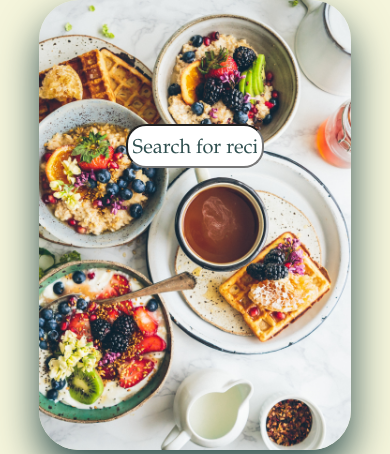
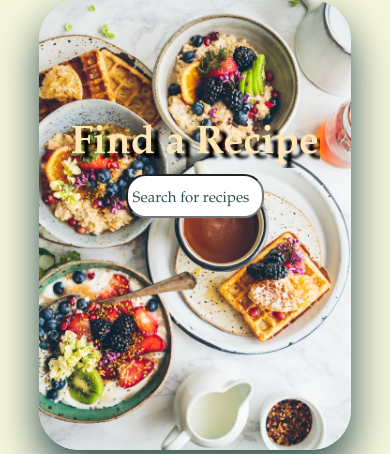
Before and after one commit to rumeleazar/FlaskSampleProject, a Flask app: a page that uses templates/layout.html in a window 390 px wide. Shown: the part 151-605 px from the top of the page. Run offline with Flask 2, Linux system fonts and the light colour scheme; a user stored in the database is signed in; data comes from the database, SQL or seed files in the repository; some libraries are stand-ins or nearby versions.

Commit message:
Changed responsiveness of some features

```diff
--- a/static/style.css
+++ b/static/style.css
@@ -631,7 +631,7 @@ nav ul a{
 	height: 30px;
 	width: 40%;
 	padding: 5px;
-	margin:0;
+	margin:auto;
 	border-radius: 20px;
 	font-size: 20px;
 }
@@ -1155,7 +1155,7 @@ nav ul a{
 
 
 /*MEDIA QUERIES*/
-@media screen and (max-width: 740px) {
+@media screen and (max-width: 750px) {
 
 /*HEADER QUERIES*/
 
@@ -1188,21 +1188,25 @@ nav h2 {
 /*SHOWCASE QUERIES*/
 
 #showcase .container h3 {
-	display:none;
-
+	font-size: 40px;
+	margin-bottom: 0;
 }
 
-#showcase .searchbar {
-	margin-top:	40%;
-	width: 100%;
-}
+/*SHOWCASE QUERIES*/
+
 
 
 .addrecipebutton button{
 	font-size: 17px;
+	margin: auto;
+
+}
+
+.searchbar ::placeholder {
+	font-size: 15px;
+}
 
 
-}
 
 /*ARTICLE CONTAINER QUERIES*/
 
@@ -1215,10 +1219,16 @@ nav h2 {
 	align-self: center;
 }
 
+.introdescription p{
+	font-size:18px;
+	text-align: center;
+
+}
+
 }
 
 
-@media screen and (max-width: 1200px) {
+@media screen and (max-width: 1000px) {
 
 #introduction {
 	display: block;
@@ -1251,5 +1261,22 @@ nav h2 {
 #directionsshowcase {
 	width: 100%;
 
+
 }
+
+
+#showcase .container h3 {
+	font-size: 40px;
+	margin-bottom: 0;
 }
+
+.searchbar input[type=text] {
+
+	height: 30px;
+	width: 40%;
+	margin: 2% auto;
+}
+
+
+
+}
```
